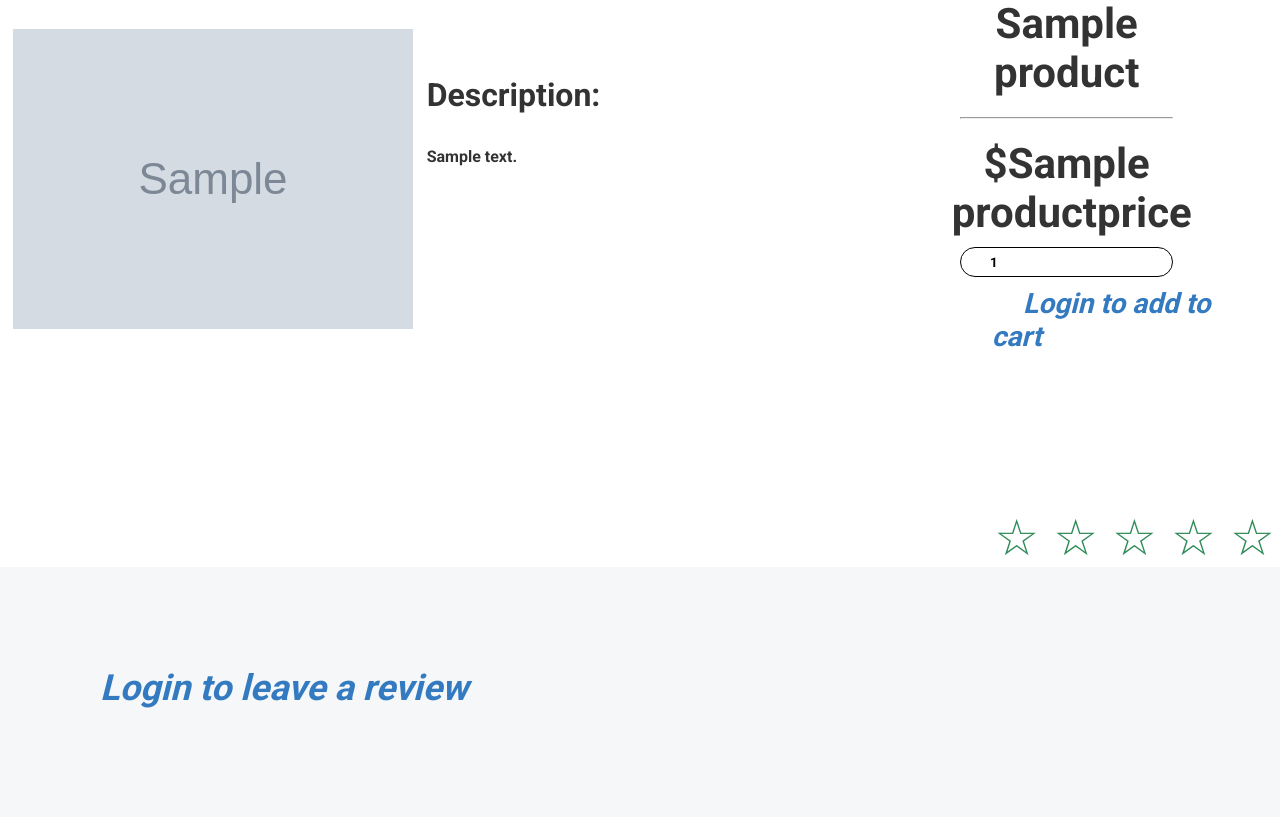
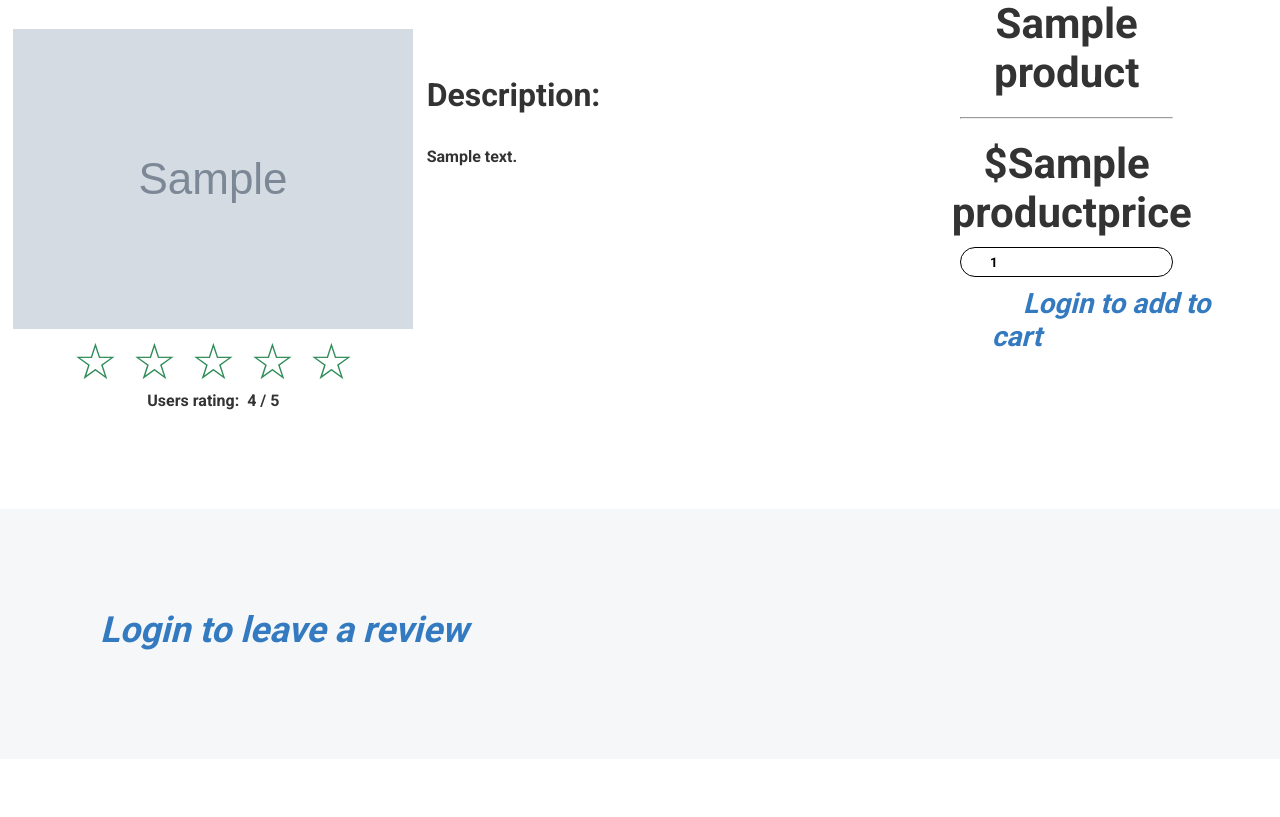
Before and after one commit to alokin95/Socks_PHP_OOP, a PHP site: the page made by views/details.template.php in a window 1280 px wide. Shown: the part 126-943 px from the top of the page. After the commit the page ends 776 px from the top, so only its background shows below. Run offline with PHP 8.4, Linux system fonts and the light colour scheme; tables that the repository leaves empty or names only in its code hold one stand-in row (values such as "Sample post"); the template is opened without the code that fills it: most values are stand-ins (such as "Sample title", 1, 10 or a date in 2020); grey boxes marked "Sample" are stand-in pictures; data that the repository does not hold is empty.

Commit message:
Done ajax voting for every product

```diff
--- a/assets/css/main.css
+++ b/assets/css/main.css
@@ -588,22 +588,10 @@ main {
   width: 230px;
   margin: 0 auto;
 }
-/*
-.vote {
-  background-color: transparent;
-  border: none;
-  font-size: 50px;
-  color: red;
-}
 
-button.vote:hover {
-  transform: scale(2, 2);
-}
-*/
-/*AAA*/
 .rating {
-  unicode-bidi: bidi-override;
   direction: rtl;
+  text-align: center;
 }
 .rating > button {
   display: inline-block;
@@ -621,8 +609,9 @@ button.vote:hover {
   border: none;
   font-size: 50px;
   color: #2E8B57;
+  cursor: pointer;
 }
-/*AAA*/
+
 .product-right a{
   font-size: 28px;
   height: 50px;
--- a/assets/js/script.js
+++ b/assets/js/script.js
@@ -15,7 +15,14 @@ $(document).ready(function () {
         value: value
       },
       success: function(response){
-        console.log(response);
+        var data = JSON.parse(response);
+        if (jQuery.type(data)=='string'){
+          $("#denied").html(data);
+        }
+        else {
+          $("#user-rating").html(data['rating']);
+        }
+
       }
     })
   })
--- a/controllers/products.php
+++ b/controllers/products.php
@@ -1,4 +1,9 @@
 <?php
+
+  if(empty($_REQUEST['category']))
+   {
+     $_GET['category'] = 1;
+   }
 
   require_once 'classes/Product.php';
 
--- a/views/details.template.php
+++ b/views/details.template.php
@@ -2,7 +2,14 @@
   <div class='product-image'>
 
     <?= "<img src='/".$product->src."' alt='".$product->alt."'>";?>
-
+      <div class="rating">
+        <button class='vote' id='<?=$product->id?>' value='5'>☆</button>
+        <button class='vote' id='<?=$product->id?>' value='4'>☆</button>
+        <button class='vote' id='<?=$product->id?>' value='3'>☆</button>
+        <button class='vote' id='<?=$product->id?>' value='2'>☆</button>
+        <button class='vote' id='<?=$product->id?>' value='1'>☆</button>
+      </div>
+      <p>Users rating:&nbsp;&nbsp;<span id='user-rating'><?=$ratings->rating?></span>&nbsp;/&nbsp;5</p><br/><span id='denied'></span>
   </div>
 
 
@@ -18,27 +25,26 @@
       <hr>
       <form method='POST' action='/account' id='add'>
         <?= "<h1>$".$product->productprice."</h1>";?>
-      <input type="number" min='1' max='5' value='1' name='quantity'><br/>
+          <input type="number" min='1' max='5' value='1' name='quantity'>
+          <br/>
           <input type='hidden' name='price' id='price' value='<?=$product->productprice?>' readonly>
           <input type='hidden' name='productid' id='productid' value='<?=$product->id?>' readonly>
-      <?php if (!isset($_SESSION['userid'])){ ?><a href='login'>Login to add to cart</a><?php ;} else {?>
+          <?php if (!isset($_SESSION['userid'])){ ?>
+          <a href='login'>Login to add to cart</a>
+          <?php ;} else {?>
           <button name='add'>Add to cart</button>
           <?php } ?>
       </form>
   </div>
 </div>
-<div class="rating">
+<!-- <div class="rating">
   <button class='vote' id='<?=$product->id?>' value='5'>☆</button>
-<button class='vote' id='<?=$product->id?>'  value='4'>☆</button>
-<button class='vote' id='<?=$product->id?>'  value='3'>☆</button>
-<button class='vote' id='<?=$product->id?>'  value='2'>☆</button>
-<button class='vote' id='<?=$product->id?>'  value='1'>☆</button>
-</div>
-<!-- <button class='vote' id='<?=$product->id?>' value='5'> </button>
-<button class='vote' id='<?=$product->id?>'  value='4'> </button>
-<button class='vote' id='<?=$product->id?>'  value='3'> </button>
-<button class='vote' id='<?=$product->id?>'  value='2'> </button>
-<button class='vote' id='<?=$product->id?>'  value='1'> </button> -->
+  <button class='vote' id='<?=$product->id?>' value='4'>☆</button>
+  <button class='vote' id='<?=$product->id?>' value='3'>☆</button>
+  <button class='vote' id='<?=$product->id?>' value='2'>☆</button>
+  <button class='vote' id='<?=$product->id?>' value='1'>☆</button>
+</div> -->
+
 <div class="flex-row more">
   <?php if(!isset($_SESSION['userid'])){?>
 
@@ -46,10 +52,14 @@
 
   <?php } else {?>
   <form action='/products' method="POST" class='review'>
-     <label for='heading'>Heading:</label><br/>
-      <input type='text' id='heading' name='heading' required/><br/>
-      <label for='content'>Review:</label><br/>
-      <textarea rows="4" cols="50" name='content' id='content' required></textarea><br/>
+    <label for='heading'>Heading:</label>
+    <br/>
+    <input type='text' id='heading' name='heading' required/>
+    <br/>
+    <label for='content'>Review:</label>
+    <br/>
+    <textarea rows="4" cols="50" name='content' id='content' required></textarea>
+    <br/>
     <input type='hidden' name='productid' value='<?=$product->id?>' readonly>
     <button type='submit' name='review'>Send</button>
   </form>
@@ -59,9 +69,15 @@
 
     <?php while ($comm =  mysqli_fetch_object($comment)):?>
     <div class='comment'>
-            <span><?=$comm->first_name ." ". $comm->last_name ." ". $comm->date_created?></span>
-            <p><?=$comm->heading?></p>
-            <p><?=$comm->content?></p>
+      <span>
+        <?=$comm->first_name ." ". $comm->last_name ." ". $comm->date_created?>
+      </span>
+      <p>
+        <?=$comm->heading?>
+      </p>
+      <p>
+        <?=$comm->content?>
+      </p>
     </div>
     <?php endwhile; ?>
 
```
Also changed, not shown: classes/Rating.php (+10 -3 lines), controllers/details.php (+10 -2 lines). Lines whose indentation alone changed are shown as unchanged.
